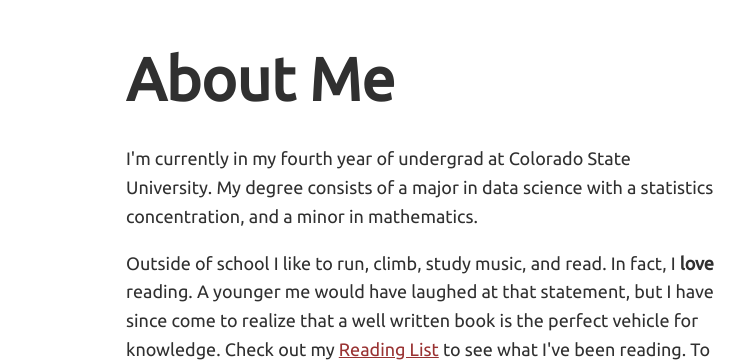
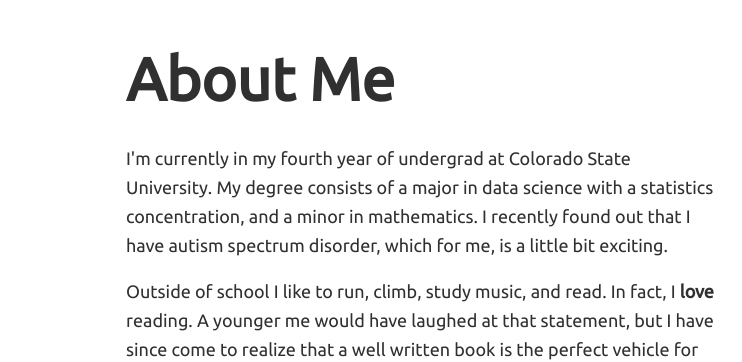
Before and after one commit to sefortescue/sefortescue.github.io, a plain HTML site: page docs/index.html in a window 1280 px wide. Shown: the part 1238-1600 px from the top of the page, 0-742 px from the left. Drawn offline with Linux system fonts and the light colour scheme.

Commit message:
add note

```diff
--- a/docs/index.html
+++ b/docs/index.html
@@ -105,7 +105,7 @@
 
 			<div class="about__body">
 
-				<p>I'm currently in my fourth year of undergrad at Colorado State University. My degree consists of a major in data science with a statistics concentration, and a minor in mathematics.</p>
+				<p>I'm currently in my fourth year of undergrad at Colorado State University. My degree consists of a major in data science with a statistics concentration, and a minor in mathematics. I recently found out that I have autism spectrum disorder, which for me, is a little bit exciting.</p>
 
 				<p>Outside of school I like to run, climb, study music, and read. In fact, I <strong>love</strong> reading. A younger me would have laughed at that statement, but I have since come to realize that a well written book is the perfect vehicle for knowledge. Check out my <a class="about__link" href="404.html">Reading List</a> to see what I've been reading. To get to know me on a more personal level, check out my <a class="about__link" href="https://samfortescue.com/idiot/">Blog</a>.</p>
 
```
